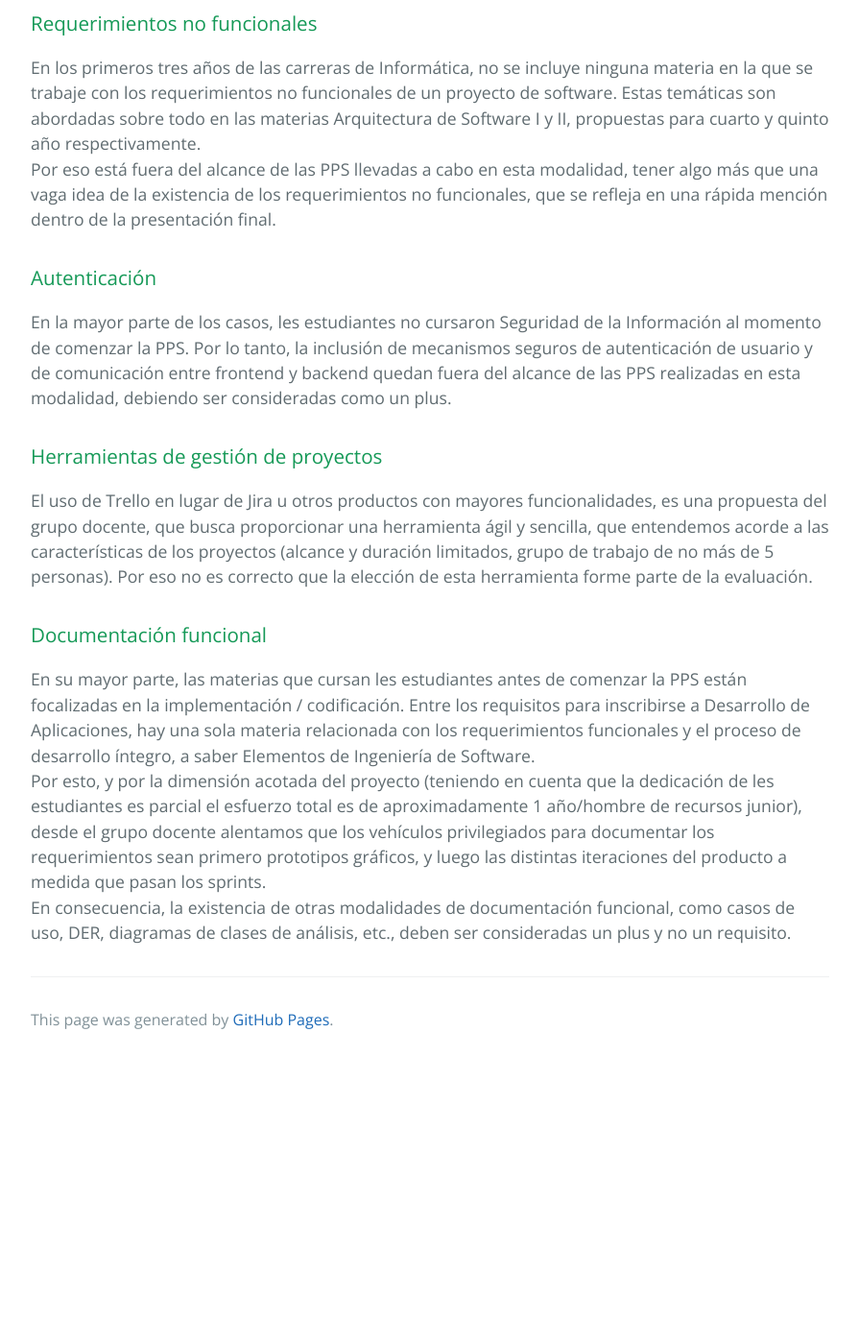
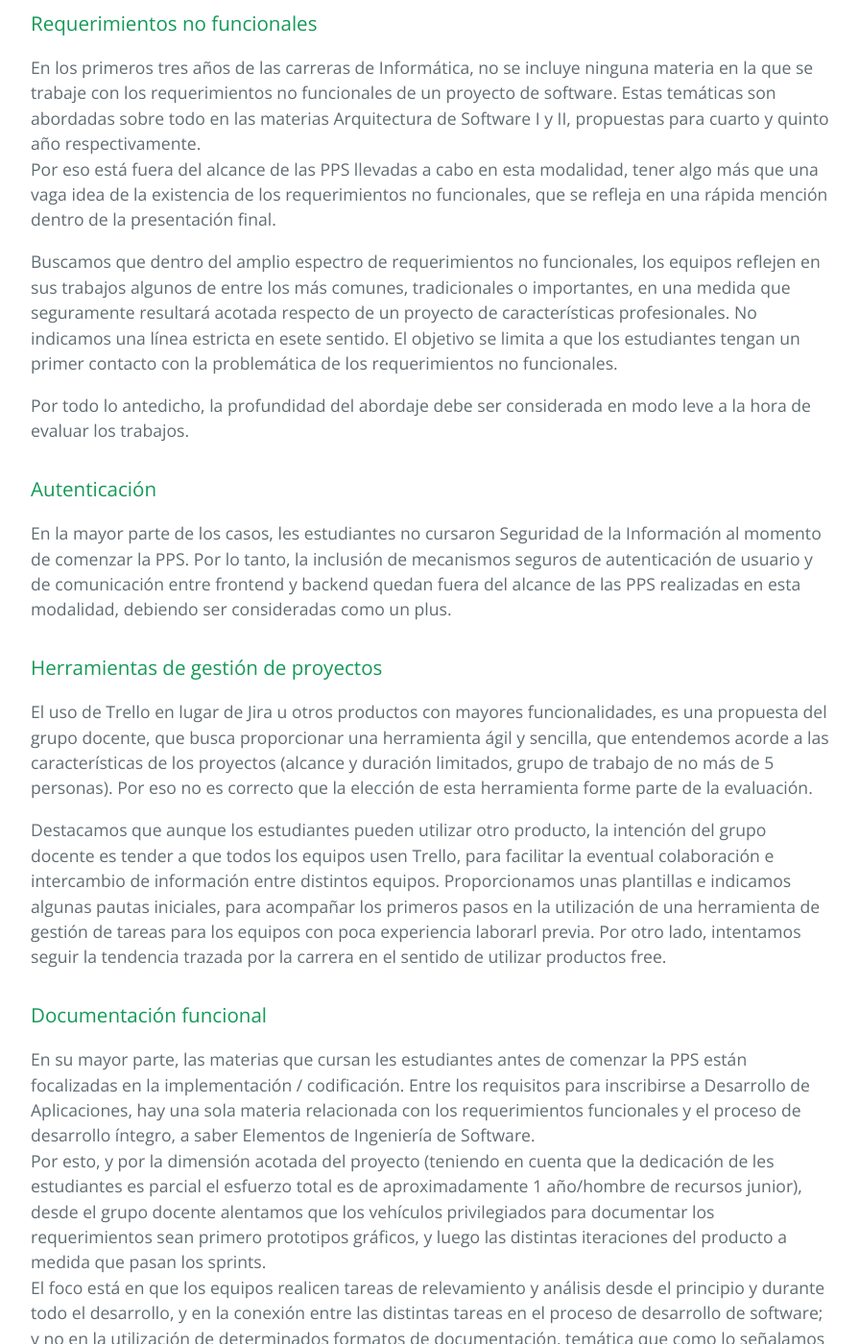
Before and after one commit to unahur-desapp/unahur-desapp-site, a Jekyll site: the page built from jpq-info-para-jurados.md, in a window 1280 px wide and 1400 px high, scrolled down 1088 px. Shown: the whole window at 96% size, without its empty margins (192-1087 px from the left). Built offline with Jekyll 4.4.1, drawn with Linux system fonts in a browser that asks for light colours; our own code applies the rules of GitHub Pages for plain Markdown files; before the commit the page ends 2194 px from its top, so only the background shows below that; some of the changed text lies outside the part shown.

Commit message:
corregido mail de Cristian / agregado Christian Mazzeo / correcciones a info para jurados

```diff
--- a/jpq-info-para-jurados.md
+++ b/jpq-info-para-jurados.md
@@ -22,13 +22,22 @@ Como parte del dimensionamento al nivel de evolución de les estudiantes al mome
 En los primeros tres años de las carreras de Informática, no se incluye ninguna materia en la que se trabaje con los requerimientos no funcionales de un proyecto de software. Estas temáticas son abordadas sobre todo en las materias Arquitectura de Software I y II, propuestas para cuarto y quinto año respectivamente.
 Por eso está fuera del alcance de las PPS llevadas a cabo en esta modalidad, tener algo más que una vaga idea de la existencia de los requerimientos no funcionales, que se refleja en una rápida mención dentro de la presentación final.
 
+Buscamos que dentro del amplio espectro de requerimientos no funcionales, los equipos reflejen en sus trabajos algunos de entre los más comunes, tradicionales o importantes, en una medida que seguramente resultará acotada respecto de un proyecto de características profesionales. No indicamos una línea estricta en esete sentido.
+El objetivo se limita a que los estudiantes tengan un primer contacto con la problemática de los requerimientos no funcionales.
+
+Por todo lo antedicho, la profundidad del abordaje debe ser considerada en modo leve a la hora de evaluar los trabajos.
+
 ### Autenticación
 En la mayor parte de los casos, les estudiantes no cursaron Seguridad de la Información al momento de comenzar la PPS. Por lo tanto, la inclusión de mecanismos seguros de autenticación de usuario y de comunicación entre frontend y backend quedan fuera del alcance de las PPS realizadas en esta modalidad, debiendo ser consideradas como un plus.
 
 ### Herramientas de gestión de proyectos
 El uso de Trello en lugar de Jira u otros productos con mayores funcionalidades, es una propuesta del grupo docente, que busca proporcionar una herramienta ágil y sencilla, que entendemos acorde a las características de los proyectos (alcance y duración limitados, grupo de trabajo de no más de 5 personas). Por eso no es correcto que la elección de esta herramienta forme parte de la evaluación.
 
+Destacamos que aunque los estudiantes pueden utilizar otro producto, la intención del grupo docente es tender a que todos los equipos usen Trello, para facilitar la eventual colaboración e intercambio de información entre distintos equipos. Proporcionamos unas plantillas e indicamos algunas pautas iniciales, para acompañar los primeros pasos en la utilización de una herramienta de gestión de tareas para los equipos con poca experiencia laborarl previa. Por otro lado, intentamos seguir la tendencia trazada por la carrera en el sentido de utilizar productos free.
+
 ### Documentación funcional
 En su mayor parte, las materias que cursan les estudiantes antes de comenzar la PPS están focalizadas en la implementación / codificación. Entre los requisitos para inscribirse a Desarrollo de Aplicaciones, hay una sola materia relacionada con los requerimientos funcionales y el proceso de desarrollo íntegro, a saber Elementos de Ingeniería de Software.
 Por esto, y por la dimensión acotada del proyecto (teniendo en cuenta que la dedicación de les estudiantes es parcial el esfuerzo total es de aproximadamente 1 año/hombre de recursos junior), desde el grupo docente alentamos que los vehículos privilegiados para documentar los requerimientos sean primero prototipos gráficos, y luego las distintas iteraciones del producto a medida que pasan los sprints.
+El foco está en que los equipos realicen tareas de relevamiento y análisis desde el principio y durante todo el desarrollo, y en la conexión entre las distintas tareas en el proceso de desarrollo de software; y no en la utilización de determinados formatos de documentación, temática que como lo señalamos recién, no está entre las habilidades que más se ejercitan durante la tecnicatura.
+
 En consecuencia, la existencia de otras modalidades de documentación funcional, como casos de uso, DER, diagramas de clases de análisis, etc., deben ser consideradas un plus y no un requisito.
```
Also changed, not shown: index.md (+7 -0 lines), tareas-iniciales.md (+2 -2 lines).
